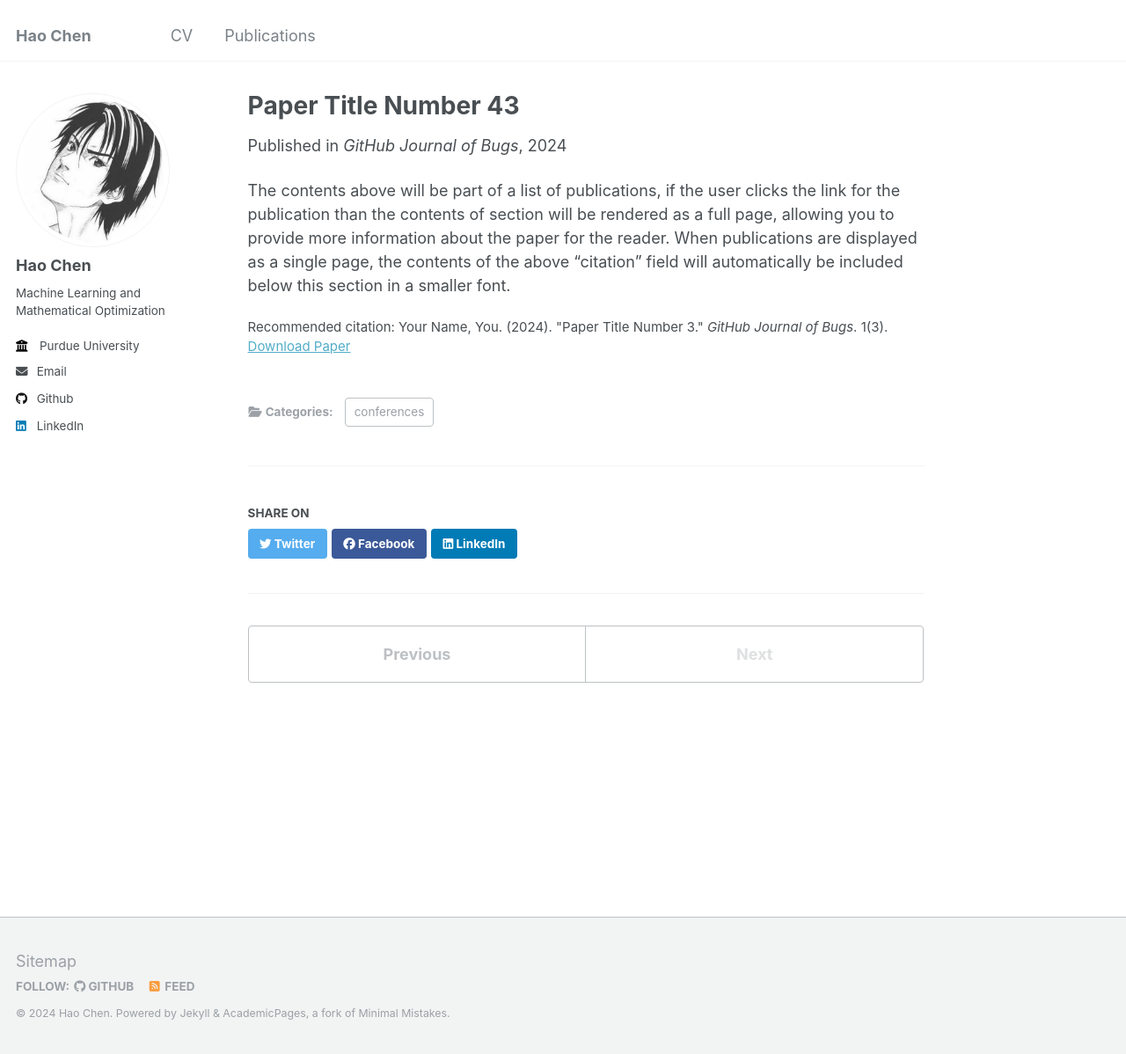
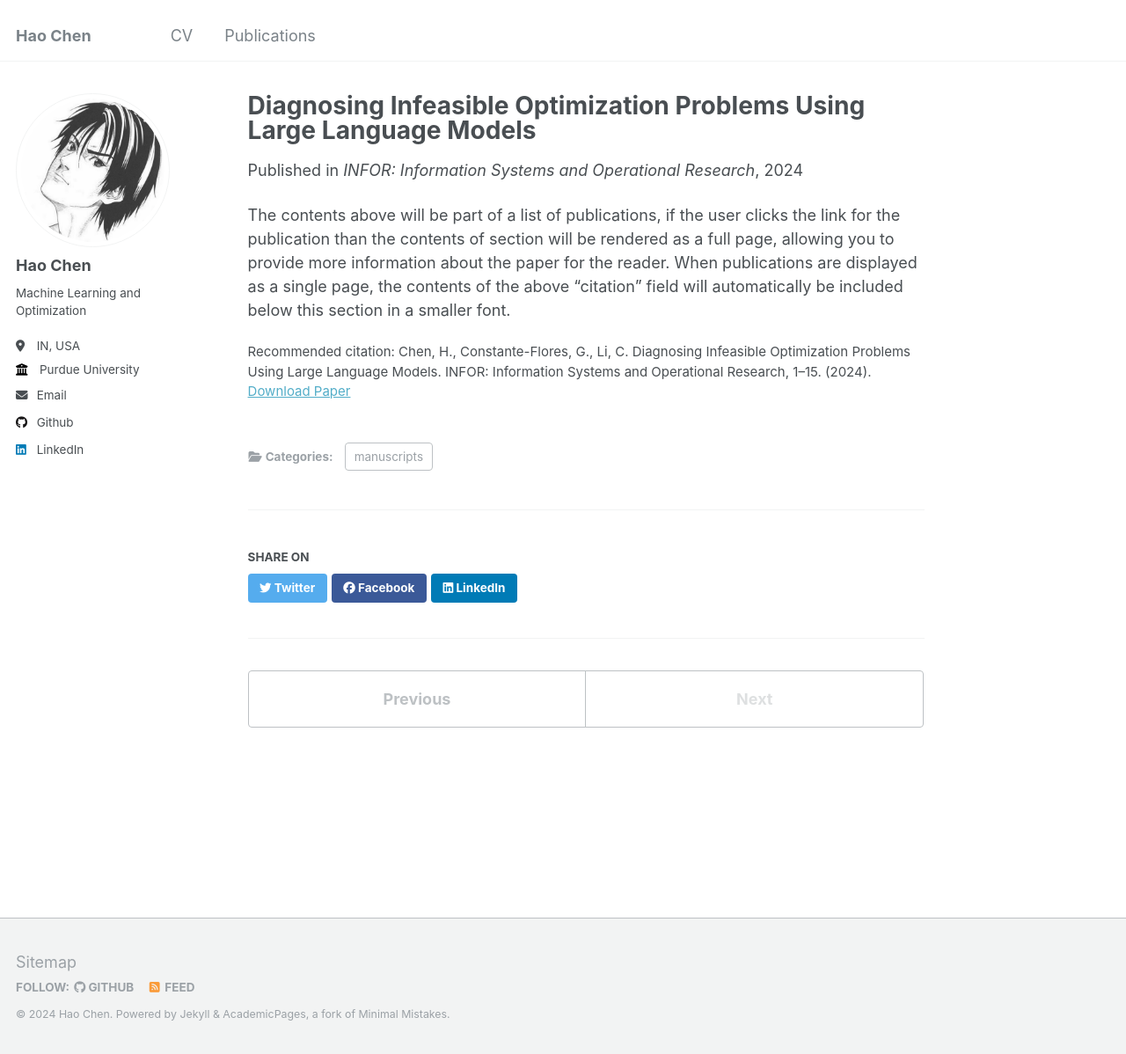
Before and after one commit to GeraltSHEN/Gin-Hao-Chen, a Jekyll site: the page built from _publications/2024publications.md, in a window 1280 px wide and 1198 px high. Shown: the whole window at 88% size. Built offline with Jekyll 4.4.1, drawn with Linux system fonts in a browser that asks for light colours.

Commit message:
update pub

```diff
--- a/_config.yml
+++ b/_config.yml
@@ -24,8 +24,8 @@
   avatar           : "HCpersona.JPG"
   name             : "Hao Chen"
   pronouns         : # example: "she/her"
-  bio              : "Machine Learning and Mathematical Optimization"
-  location         : # "Earth"
+  bio              : "Machine Learning and Optimization"
+  location         : "IN, USA"
   employer         : "Purdue University"
   uri              : # URL
   email            : "chen4433@purdue.edu"
@@ -57,7 +57,7 @@
   keybase          : # Username
   instagram        : # Username
   lastfm           : # Username
-  linkedin         : "https://www.linkedin.com/in/hao-chen-369a43197"
+  linkedin         : "hao-chen-369a43197"
   mastodon         : # URL
   medium           : # URL
   pinterest        : # Username
--- /dev/null
+++ b/_publications/2024publications.md
@@ -0,0 +1,23 @@
+---
+title: "Physics-informed neural networks with hard linear equality constraints"
+collection: publications
+category: manuscripts
+permalink: /publication/2024-02-17-paper-title-number-4
+excerpt: 'This paper is about fixing template issue #693.'
+date: 2024-10-01
+venue: 'Computers & Chemical Engineering'
+paperurl: 'https://www.sciencedirect.com/science/article/abs/pii/S0098135424001820'
+citation: 'Chen, H., Constante-Flores, G., Li, C. Physics-informed neural networks with hard linear equalityconstraints.Computers & Chemical Engineering 189,108764. (2024).'
+
+title: "Diagnosing Infeasible Optimization Problems Using Large Language Models"
+collection: publications
+category: manuscripts
+permalink: /publication/2024-02-17-paper-title-number-4
+excerpt: 'This paper is about fixing template issue #69221.'
+date: 2024-08-03
+venue: 'INFOR: Information Systems and Operational Research'
+paperurl: 'https://www.tandfonline.com/doi/abs/10.1080/03155986.2024.2385189'
+citation: 'Chen, H., Constante-Flores, G., Li, C. Diagnosing Infeasible Optimization Problems Using Large Language Models. INFOR: Information Systems and Operational Research, 1–15. (2024).'
+---
+
+The contents above will be part of a list of publications, if the user clicks the link for the publication than the contents of section will be rendered as a full page, allowing you to provide more information about the paper for the reader. When publications are displayed as a single page, the contents of the above "citation" field will automatically be included below this section in a smaller font.
--- a/_publications/KKThPINN.md
+++ /dev/null
@@ -1,13 +0,0 @@
----
-title: "Paper Title Number 43"
-collection: publications
-category: conferences
-permalink: /publication/2024-02-17-paper-title-number-4
-excerpt: 'This paper is about fixing template issue #693.'
-date: 2024-02-17
-venue: 'GitHub Journal of Bugs'
-paperurl: 'http://academicpages.github.io/files/paper3.pdf'
-citation: 'Your Name, You. (2024). &quot;Paper Title Number 3.&quot; <i>GitHub Journal of Bugs</i>. 1(3).'
----
-
-The contents above will be part of a list of publications, if the user clicks the link for the publication than the contents of section will be rendered as a full page, allowing you to provide more information about the paper for the reader. When publications are displayed as a single page, the contents of the above "citation" field will automatically be included below this section in a smaller font.
```
